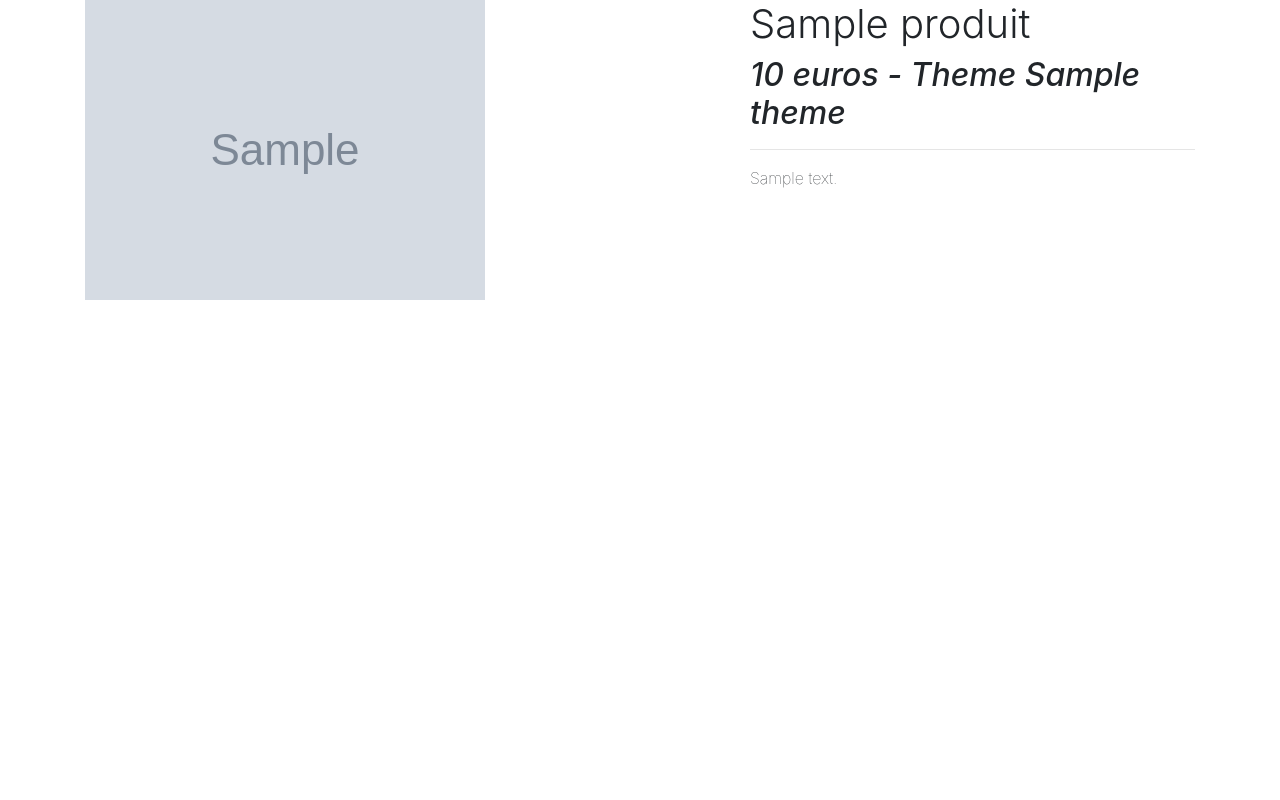
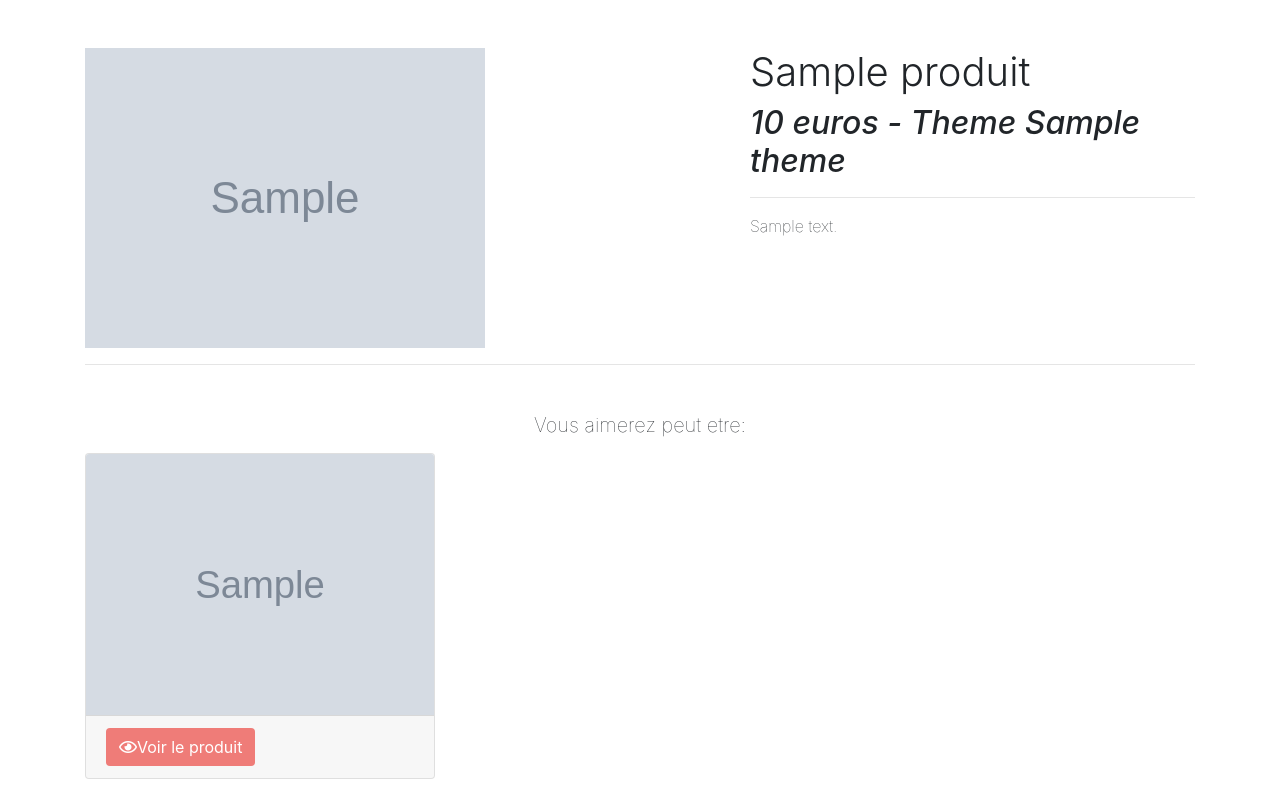
Before and after one commit to BeatlesBOB/Somadala, a Symfony app: template templates/produit/showdistinct.html.twig in a window 1280 px wide. Run offline with Twig, Linux system fonts and the light colour scheme; the template is opened without the code that fills it: most values are stand-ins (such as "Sample title", 1, 10 or a date in 2020); grey boxes marked "Sample" are stand-in pictures; some libraries are stand-ins or nearby versions.

Commit message:
produit associe

```diff
--- a/public/Css/index.css
+++ b/public/Css/index.css
@@ -27,12 +27,7 @@
 .vh-100{
     height: 100vh;
 }
-.fond{
-    background-image: url("../Image/Fond.svg");
-    background-repeat: no-repeat;
-    background-position: center;
 
-}
 .fondMandala1{
     background-image: url("../Image/1.svg");
     background-repeat: no-repeat;
--- a/src/Controller/ProduitController.php
+++ b/src/Controller/ProduitController.php
@@ -49,9 +49,12 @@ class ProduitController extends AbstractController
 
         $theme = $produit->getTheme();
 
+        $prodassocie = $theme->getProduit();
+
 
         return $this->render("produit/showdistinct.html.twig",[
             'produit'=> $produit,
+            'prodassocie'=>$prodassocie
         ]);
     }
 
--- a/src/Security/Voter/QuestionVoter.php
+++ b/src/Security/Voter/QuestionVoter.php
@@ -38,10 +38,12 @@ class QuestionVoter extends Voter
             case 'QUESTION_EDIT':
                 // logic to determine if the user can EDIT
                 // return true or false
+                $userRole = $user->getRoles();
+
                 if ($question->getClient()->getId() === $user->getId())
                 {
                     return true;
-                }else if ($user->getRoles() === "ROLE_ADMIN")
+                }else if ( $userRole[0] === 'ROLE_ADMIN')
                 {
                     return true;
                 }else{
--- a/templates/produit/showdistinct.html.twig
+++ b/templates/produit/showdistinct.html.twig
@@ -3,7 +3,7 @@
     <link href="/Css/index.css" rel="stylesheet">
 {% endblock %}
 {% block body %}
-    <div class="container">
+    <div class="container mt-5">
        <div class="row">
            <div class="col-7">
                <img src=" {{ produit.image }}" class="img-fluid">
@@ -19,6 +19,30 @@
                    {% endif %}
                </div>
            </div>
+           <div class="col-12">
+               <hr>
+               <h5 class="mt-5 text-center font-weight-lighter">Vous aimerez peut etre:</h5>
+               <div class="row mt-3">
+                   {% for prd in prodassocie %}
+                       <div class="col-4">
+                           <div class="card">
+                               <img src={{prd.image}} class="card-img-top" alt="...">
+                               <div class="card-footer">
+                                   <div class="row">
+                                       <div class="col-12">
+                                           <a class="btn btn-orange" href="{{ path('product_showdistinct',{id: prd.id, slug:prd.slug }) }}" class="btn btn-primary"> <i class="far fa-eye"></i>Voir le produit</a>
+                                           {% if app.user %}
+                                               <a class="btn btn-orange-outline" href="{{ path('panier_addproduit',{id: prd.id }) }}" class="btn btn-orange"> <i class="fas fa-shopping-cart"></i>Ajouter au panier</a>
+                                           {% endif %}
+                                       </div>
+                                   </div>
+                               </div>
+                           </div>
+
+                       </div>
+                   {% endfor %}
+               </div>
+           </div>
        </div>
     </div>
 {% endblock %}
```
Also changed, not shown: src/Entity/Produit.php (+19 -15 lines), src/Entity/Theme.php (+17 -6 lines), templates/index/index.html.twig (+4 -9 lines).
